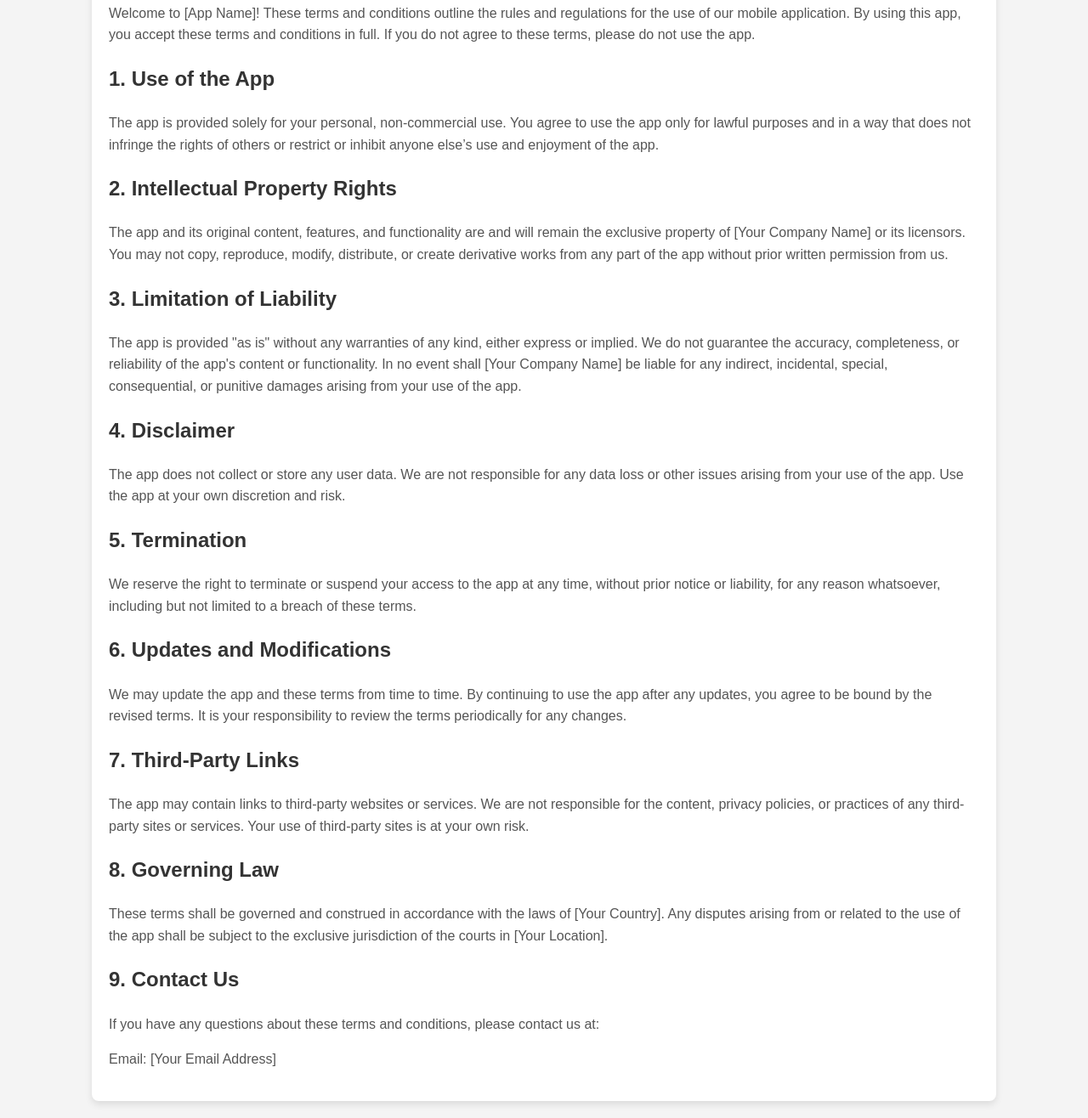
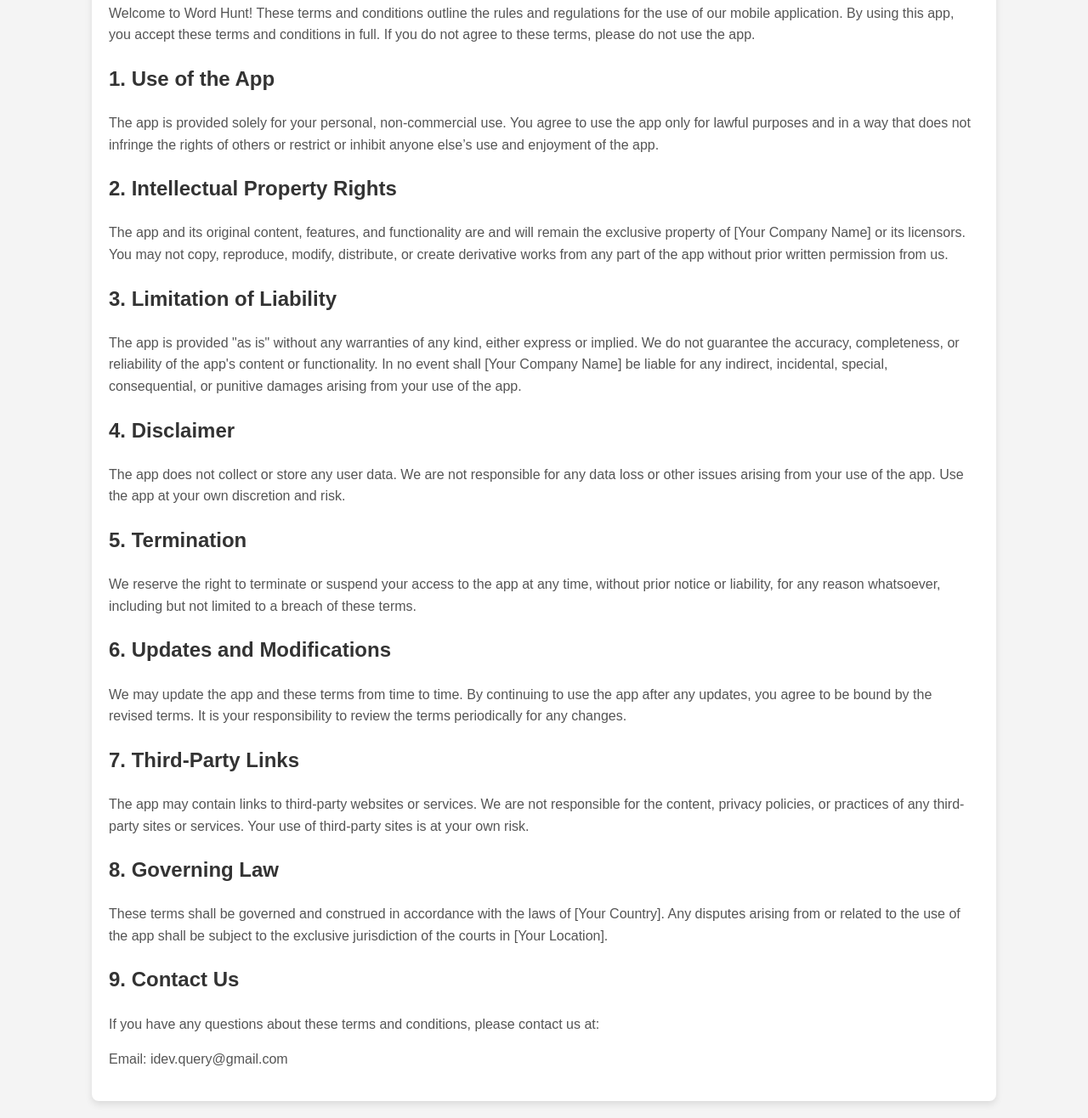
Before and after one commit to alimomin2024/terms-condition, a plain HTML site: page index.html in a window 1280 px wide. Shown: the part 173-1489 px from the top of the page at 85% size. Drawn offline with Linux system fonts and the light colour scheme.

Commit message:
Update index.html

```diff
--- a/index.html
+++ b/index.html
@@ -37,7 +37,7 @@
         <h1>Terms and Conditions</h1>
         <p>Effective Date: December 2024</p>
 
-        <p>Welcome to [App Name]! These terms and conditions outline the rules and regulations for the use of our mobile application. By using this app, you accept these terms and conditions in full. If you do not agree to these terms, please do not use the app.</p>
+        <p>Welcome to Word Hunt! These terms and conditions outline the rules and regulations for the use of our mobile application. By using this app, you accept these terms and conditions in full. If you do not agree to these terms, please do not use the app.</p>
 
         <h2>1. Use of the App</h2>
         <p>The app is provided solely for your personal, non-commercial use. You agree to use the app only for lawful purposes and in a way that does not infringe the rights of others or restrict or inhibit anyone else’s use and enjoyment of the app.</p>
@@ -65,7 +65,7 @@
 
         <h2>9. Contact Us</h2>
         <p>If you have any questions about these terms and conditions, please contact us at:</p>
-        <p>Email: [Your Email Address]</p>
+        <p>Email: idev.query@gmail.com</p>
     </div>
 </body>
 </html>
```
